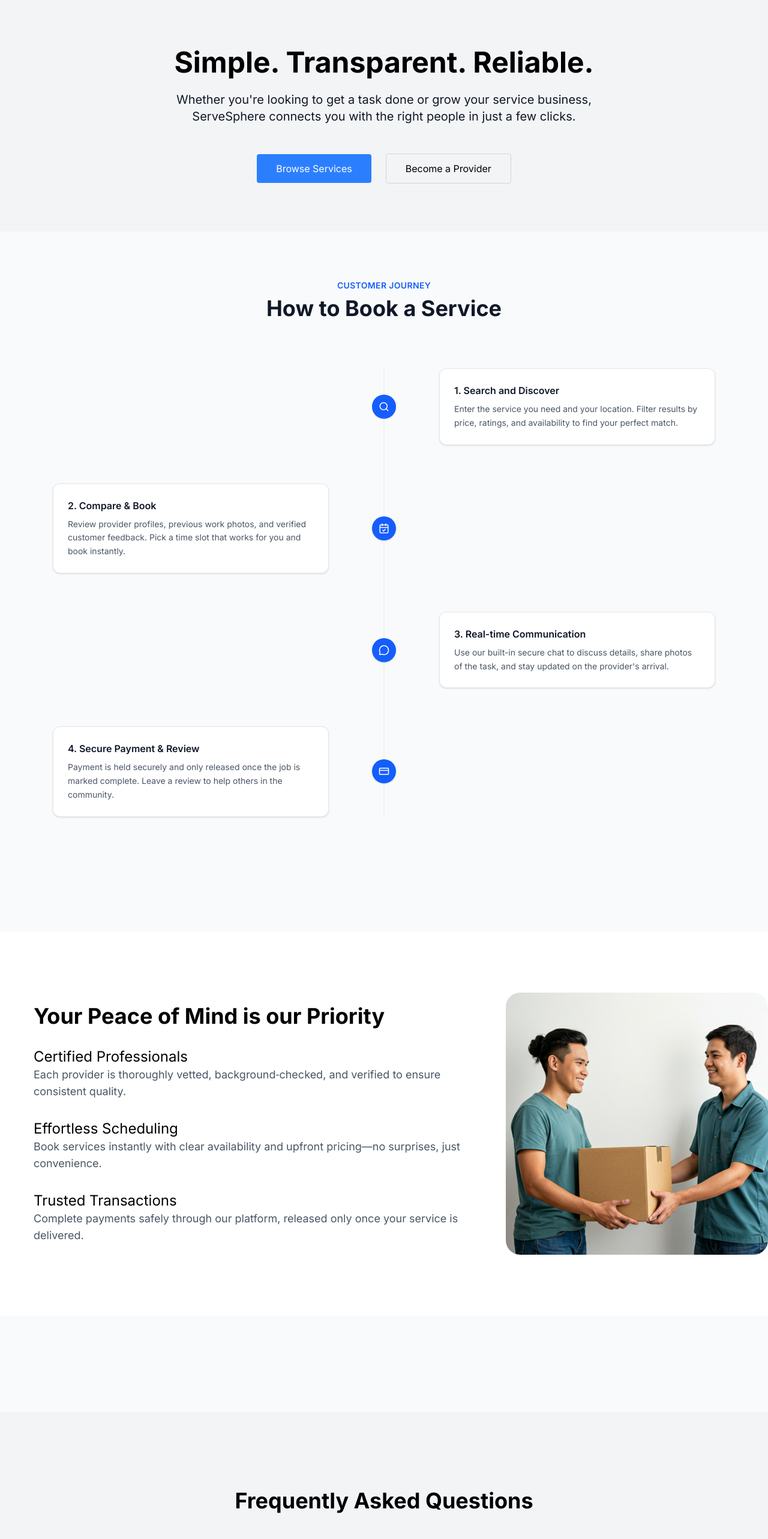
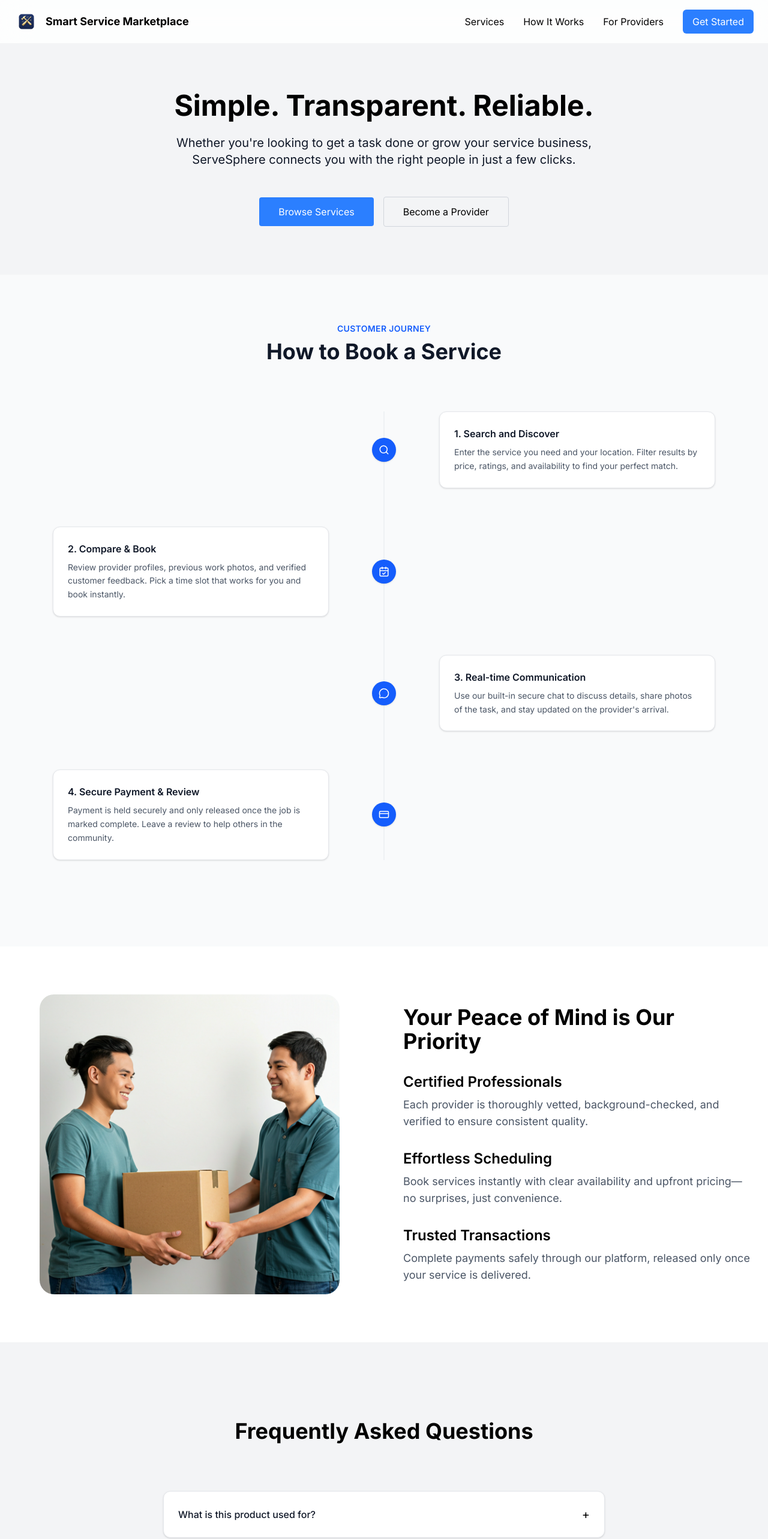
Before and after one commit to abhaymauryadev/smartserviceplace, a Next.js app: page /how-it-works in a window 1280 px wide. Shown: the top 2566 px of the page at 60% size. Built offline with nearby package versions, Linux system fonts and the light colour scheme; no server answers.

Commit message:
feat: Introduce core landing page sections including How It Works, Platform, Popular Services, and a dedicated For Providers page along with common Navbar and Hero components Are Update in Mobile, Tablet are reposivness

```diff
--- a/app/for-providers/page.jsx
+++ b/app/for-providers/page.jsx
@@ -65,26 +65,41 @@ export default function ForProvidersPage() {
             <Navbar />
 
             {/* Hero Section */}
-            <section className="relative flex justify-evenly items-center bg-white text-black py-24 overflow-hidden">
-                {/* Background Overlay or Image could go here */}
-                {/* <div className="absolute inset-0 bg-black/50 z-0"></div> */}
-                <div className="relative z-10 max-w-4xl  px-2 flex flex-col items-center text-center ">
-                    <h1 className="text-xl md:text-5xl font-extrabold mb-6 tracking-tight">
-                        Be your Own Boss <span className="text-blue-600">Earn More</span> <br /> with Smart Service Place
+            <section className="bg-white text-black py-24 px-6">
+                <div className="max-w-7xl mx-auto flex flex-col-reverse lg:flex-row items-center gap-16">
+
+                    {/* Text Content */}
+                    <div className="max-w-xl text-center lg:text-left flex flex-col items-center lg:items-start">
+                        <h1 className="text-3xl sm:text-4xl md:text-5xl font-extrabold mb-6 tracking-tight">
+                            Be Your Own Boss <span className="text-blue-600">Earn More</span>
+                            <br /> with Smart Service Place
                         </h1>
-                    <p className="text-base md:text-xl text-gray-500 max-w-2xl mb-10">
-                        Join the leading marketplace for local services. Get more leads, manage your bookings, and get paid securely all in one place
+
+                        <p className="text-base md:text-lg text-gray-500 mb-10">
+                            Join the leading marketplace for local services. Get more leads,
+                            manage your bookings, and get paid securely all in one place.
                         </p>
+
                         <Link
                             href="/register?role=provider"
-                        className="bg-blue-600 hover:bg-blue-700 text-white font-bold py-4 px-20 rounded-sm text-lg  "
+                            className="bg-blue-600 hover:bg-blue-700 text-white font-bold py-3 px-10 rounded-sm text-lg transition w-full sm:w-auto text-center"
                         >
                             Become a Provider
                         </Link>
                     </div>
 
-                <div >
-                    <Image src="/assets/hero-image.png" alt="Hero illustration" width={500} height={500} priority className="object-contain rounded-3xl" />
+                    {/* Image */}
+                    <div className="w-full lg:w-1/2 flex justify-center">
+                        <Image
+                            src="/assets/hero-image.png"
+                            alt="Hero illustration"
+                            width={500}
+                            height={500}
+                            priority
+                            className="rounded-3xl object-contain"
+                        />
+                    </div>
+
                 </div>
             </section>
 
--- a/app/how-it-works/page.jsx
+++ b/app/how-it-works/page.jsx
@@ -99,31 +99,37 @@ export default function HowItWorksPage() {
     }, [activeIndex]);
     return (
         <main className="bg-gray-50 min-h-screen">
-            {/* <Navbar /> */}
+            <Navbar />
 
             {/* Hero Section */}
-            <section className="bg-gray-100 text-black py-20">
-                <div className="max-w-7xl mx-auto px-6 text-center">
-                    <h1 className="text-4xl md:text-5xl font-bold mb-6">Simple. Transparent. Reliable.</h1>
-                    <p className="text-xl text-gray-900 max-w-3xl mx-auto">
-                        Whether you're looking to get a task done or grow your service business, ServeSphere connects you with the right people in just a few clicks.
+            <section className="bg-gray-100 text-black py-20 px-6">
+                <div className="max-w-7xl mx-auto text-center">
+
+                    <h1 className="text-3xl sm:text-4xl md:text-5xl font-bold mb-6">
+                        Simple. Transparent. Reliable.
+                    </h1>
+
+                    <p className="text-base sm:text-lg md:text-xl text-gray-900 max-w-3xl mx-auto">
+                        Whether you're looking to get a task done or grow your service business,
+                        ServeSphere connects you with the right people in just a few clicks.
                     </p>
 
-                    <div className="flex justify-center items-center gap-6 pt-12 w-full">
+                    <div className="flex flex-col sm:flex-row justify-center items-center gap-4 pt-12">
                         <Link
                             href="/services"
-                            className="px-8 py-3 bg-blue-500 text-white rounded hover:bg-blue-600 transition"
+                            className="w-full sm:w-auto px-8 py-3 bg-blue-500 text-white rounded hover:bg-blue-600 transition text-center"
                         >
                             Browse Services
                         </Link>
 
                         <Link
                             href="/register"
-                            className="px-8 py-3 border border-gray-300 text-black hover:bg-gray-200 rounded transition"
+                            className="w-full sm:w-auto px-8 py-3 border border-gray-300 text-black hover:bg-gray-200 rounded transition text-center"
                         >
                             Become a Provider
                         </Link>
                     </div>
+
                 </div>
             </section>
 
@@ -184,28 +190,60 @@ export default function HowItWorksPage() {
             </section>
 
 
-            <div className='h-screen mt-12 text-black'>
-                <div className='h-160 bg-white flex justify-center items-center'>
-                    <div className=' space-y-8 m-14'>
-                        <h1 className='text-4xl font-bold'>Your Peace of Mind  is our Priority</h1>
+            <section className="bg-white py-20 px-6">
+                <div className="max-w-7xl mx-auto flex flex-col lg:flex-row items-center gap-16 text-black">
+
+                    {/* Image */}
+                    <div className="w-full lg:w-1/2 flex justify-center">
+                        <Image
+                            src="/assets/hero-image.png"
+                            alt="Platform illustration"
+                            width={500}
+                            height={500}
+                            priority
+                            className="rounded-3xl object-contain"
+                        />
+                    </div>
+
+                    {/* Content */}
+                    <div className="w-full lg:w-1/2 space-y-8">
+                        <h1 className="text-3xl md:text-4xl font-bold">
+                            Your Peace of Mind is Our Priority
+                        </h1>
+
                         <div>
-                            <h2 className='text-2xl'>Certified Professionals</h2>
-                            <p className='text-lg text-gray-600'> Each provider is thoroughly vetted, background‑checked, and verified to ensure consistent quality.</p>
+                            <h2 className="text-xl md:text-2xl font-semibold mb-2">
+                                Certified Professionals
+                            </h2>
+                            <p className="text-gray-600 text-base md:text-lg">
+                                Each provider is thoroughly vetted, background-checked, and
+                                verified to ensure consistent quality.
+                            </p>
                         </div>
+
                         <div>
-                            <h2 className='text-2xl'>Effortless Scheduling</h2>
-                            <p className='text-lg text-gray-600'>Book services instantly with clear availability and upfront pricing—no surprises, just convenience.</p>
+                            <h2 className="text-xl md:text-2xl font-semibold mb-2">
+                                Effortless Scheduling
+                            </h2>
+                            <p className="text-gray-600 text-base md:text-lg">
+                                Book services instantly with clear availability and upfront
+                                pricing—no surprises, just convenience.
+                            </p>
                         </div>
+
                         <div>
-                            <h2 className='text-2xl'>Trusted Transactions</h2>
-                            <p className='text-lg text-gray-600'>Complete payments safely through our platform, released only once your service is delivered. </p>
+                            <h2 className="text-xl md:text-2xl font-semibold mb-2">
+                                Trusted Transactions
+                            </h2>
+                            <p className="text-gray-600 text-base md:text-lg">
+                                Complete payments safely through our platform, released only
+                                once your service is delivered.
+                            </p>
                         </div>
                     </div>
-                    <div>
-                        <Image src="/assets/hero-image.png" alt="Hero illustration" width={500} height={500} priority className="object-contain rounded-3xl" />
-                    </div>
+
                 </div>
-            </div>
+            </section>
 
             <section className="py-32 bg-gray-100 text-black">
                 <h2 className="text-4xl font-bold text-center mb-20">
@@ -245,23 +283,29 @@ export default function HowItWorksPage() {
                 </div>
             </section>
 
-            <section className="py-16 bg-white text-black ">
-                <div className="max-w-6xl mx-auto px-6">
-                    <h2 className="text-4xl font-bold text-center mb-10">
+            <section className="bg-white text-black py-20 px-6">
+                <div className="max-w-6xl mx-auto text-center">
+
+                    <h2 className="text-3xl md:text-4xl font-bold mb-6">
                         Ready to Get Started?
                     </h2>
-                    <p className="text-lg text-gray-600 text-center mb-10">
-                        Join thousands of satisfied customers who rely on <br /> Smart Service Place for all their home service needs.
+
+                    <p className="text-base md:text-lg text-gray-600 mb-10">
+                        Join thousands of satisfied customers who rely on
+                        <br className="hidden sm:block" />
+                        Smart Service Place for all their home service needs.
                     </p>
-                    <div className="flex justify-center  gap-6">
-                        <button className="bg-blue-600 text-white px-6 py-3 rounded-sm cursor-pointer hover:bg-blue-600 transition">
+
+                    <div className="flex flex-col sm:flex-row justify-center gap-4">
+                        <button className="w-full sm:w-auto bg-blue-600 text-white px-6 py-3 rounded-sm hover:bg-blue-700 transition">
                             Need a Service?
                         </button>
 
-                        <button className="bg-gray-100 text-black px-6 py-3 rounded-sm cursor-pointer hover:bg-gray-200 transition">
+                        <button className="w-full sm:w-auto bg-gray-100 text-black px-6 py-3 rounded-sm hover:bg-gray-200 transition">
                             Become a Provider
                         </button>
                     </div>
+
                 </div>
             </section>
             <Footer />
--- a/components/common/Navbar.jsx
+++ b/components/common/Navbar.jsx
@@ -2,62 +2,101 @@
 
 import Link from "next/link";
 import Image from "next/image";
-import { signOut, useSession } from "next-auth/react";
+import { useState } from "react";
+import { useSession } from "next-auth/react";
 
 export default function Navbar() {
   const { data: session } = useSession();
+  const [menuOpen, setMenuOpen] = useState(false);
 
   return (
-    <nav className="  px-6 py-4 flex justify-between items-center top-0 sticky bg-white/50 backdrop-blur-xl z-50">
-      <div className="flex justify-center items-center gap-3 ">
+    <nav className="sticky top-0 z-50 bg-white/70 backdrop-blur-xl">
+      <div className="px-6 py-4 flex justify-between items-center max-w-7xl mx-auto">
+
+        {/* Logo */}
         <Link
           href="/"
-          className="flex justify-center items-center font-bold text-lg gap-3"
+          className="flex items-center gap-3 font-bold text-lg"
         >
           <Image
             src="/favicon.svg"
             alt="logo"
-            width={50}
-            height={50}
+            width={40}
+            height={40}
             priority
             className="rounded-full"
           />
+          <span className="suggested:text-xl text-black">
+            Smart Service Marketplace
+          </span>
+        </Link>
 
-          <h1 className="text-2xl text-black"> Smart Service Marketplace</h1>
-        </Link>
-      </div>
+        {/* Desktop Menu */}
+        <div className="hidden md:flex items-center gap-8 text-black">
+          <Link href="/services">Services</Link>
+          <Link href="/how-it-works">How It Works</Link>
+          <Link href="/for-providers">For Providers</Link>
 
-      <div className="flex gap-8 items-center text-black justify-center">
-        <Link href="/services">Services</Link>
-        <Link href="/how-it-works">How It Works</Link>
-        <Link href="/for-providers">For Providers</Link>
-
-        {/* {session ? (
-          <>
-            <Link href="/dashboard">Dashboard</Link>
-            <button onClick={() => signOut()} className="text-sm text-red-500">
-              Logout
-            </button>
-          </>
-        ) : (
-          <Link href="/login">Login</Link>
-        )} */}
-
-        <div className="flex   gap-4 ">
           <Link
             href="/login"
-            className="bg-blue-500 hover:bg-blue-600 text-white flex justify-center px-3 py-3 w-32 text-center rounded "
+            className="bg-blue-500 hover:bg-blue-600 text-white px-4 py-2 rounded-md"
           >
             Get Started
           </Link>
-          {/* <Link
-            href="/register"
-            className="hover:border-none border px-4 py-2 w-24 text-center text-white  bg-blue-500 rounded hover:bg-blue-600"
+        </div>
+
+        {/* Mobile Menu Button */}
+        <button
+          onClick={() => setMenuOpen(!menuOpen)}
+          className="md:hidden text-black focus:outline-none"
+        >
+          <svg
+            className="w-7 h-7"
+            fill="none"
+            stroke="currentColor"
+            viewBox="0 0 24 24"
           >
-            Register
-          </Link> */}
+            {menuOpen ? (
+              <path
+                strokeLinecap="round"
+                strokeLinejoin="round"
+                strokeWidth={2}
+                d="M6 18L18 6M6 6l12 12"
+              />
+            ) : (
+              <path
+                strokeLinecap="round"
+                strokeLinejoin="round"
+                strokeWidth={2}
+                d="M4 6h16M4 12h16M4 18h16"
+              />
+            )}
+          </svg>
+        </button>
+      </div>
+
+      {/* Mobile Dropdown */}
+      {menuOpen && (
+        <div className="md:hidden bg-white border-t shadow-lg px-6 py-6 space-y-4 text-black flex flex-col">
+          <Link href="/services" onClick={() => setMenuOpen(false)}>
+            Services
+          </Link>
+          <Link href="/how-it-works" onClick={() => setMenuOpen(false)}>
+            How It Works
+          </Link>
+          <Link href="/for-providers" onClick={() => setMenuOpen(false)}>
+            For Providers
+          </Link>
+
+          <Link
+            href="/login"
+            onClick={() => setMenuOpen(false)}
+            className="block bg-blue-500 hover:bg-blue-600 text-white text-center py-2 rounded-md"
+          >
+            Get Started
+          </Link>
         </div>
-      </div>
+      )}
     </nav>
   );
 }
--- a/sections/Platform.jsx
+++ b/sections/Platform.jsx
@@ -1,28 +1,61 @@
-import React from 'react'
-import Image from 'next/image'
+import React from "react";
+import Image from "next/image";
+
 export default function Platform() {
   return (
-    <div className='h-screen mt-12 text-black'>
-      <div className='h-160 bg-white flex justify-center items-center'>
-        <div>
-          <Image src="/assets/hero-image.png" alt="Hero illustration" width={500} height={500} priority className="object-contain rounded-3xl" />
+    <section className="bg-white py-20 px-6">
+      <div className="max-w-7xl mx-auto flex flex-col lg:flex-row items-center gap-16 text-black">
+
+        {/* Image */}
+        <div className="w-full lg:w-1/2 flex justify-center">
+          <Image
+            src="/assets/hero-image.png"
+            alt="Platform illustration"
+            width={500}
+            height={500}
+            priority
+            className="rounded-3xl object-contain"
+          />
         </div>
-        <div className=' space-y-8 m-14'>
-          <h1 className='text-4xl font-bold'>Your Peace of Mind  is our Priority</h1>
+
+        {/* Content */}
+        <div className="w-full lg:w-1/2 space-y-8">
+          <h1 className="text-3xl md:text-4xl font-bold">
+            Your Peace of Mind is Our Priority
+          </h1>
+
           <div>
-            <h2 className='text-2xl'>Certified Professionals</h2>
-            <p className='text-lg text-gray-600'> Each provider is thoroughly vetted, background‑checked, and verified to ensure consistent quality.</p>
+            <h2 className="text-xl md:text-2xl font-semibold mb-2">
+              Certified Professionals
+            </h2>
+            <p className="text-gray-600 text-base md:text-lg">
+              Each provider is thoroughly vetted, background-checked, and
+              verified to ensure consistent quality.
+            </p>
           </div>
+
           <div>
-            <h2 className='text-2xl'>Effortless Scheduling</h2>
-            <p className='text-lg text-gray-600'>Book services instantly with clear availability and upfront pricing—no surprises, just convenience.</p>
+            <h2 className="text-xl md:text-2xl font-semibold mb-2">
+              Effortless Scheduling
+            </h2>
+            <p className="text-gray-600 text-base md:text-lg">
+              Book services instantly with clear availability and upfront
+              pricing—no surprises, just convenience.
+            </p>
           </div>
+
           <div>
-            <h2 className='text-2xl'>Trusted Transactions</h2>
-            <p className='text-lg text-gray-600'>Complete payments safely through our platform, released only once your service is delivered. </p>
+            <h2 className="text-xl md:text-2xl font-semibold mb-2">
+              Trusted Transactions
+            </h2>
+            <p className="text-gray-600 text-base md:text-lg">
+              Complete payments safely through our platform, released only
+              once your service is delivered.
+            </p>
           </div>
         </div>
+
       </div>
-    </div>
-  )
+    </section>
+  );
 }
```
Also changed, not shown: sections/Hero.jsx (+17 -12 lines), sections/HowItWorks.jsx (+32 -20 lines), sections/PopularServices.jsx (+28 -15 lines). Lines whose indentation alone changed are shown as unchanged.
